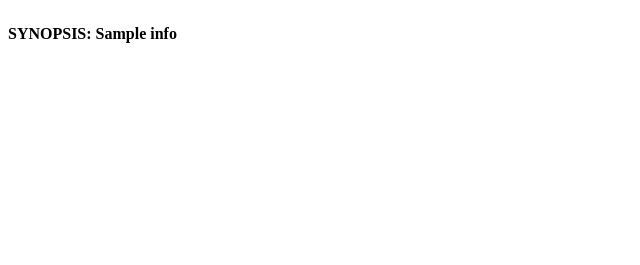
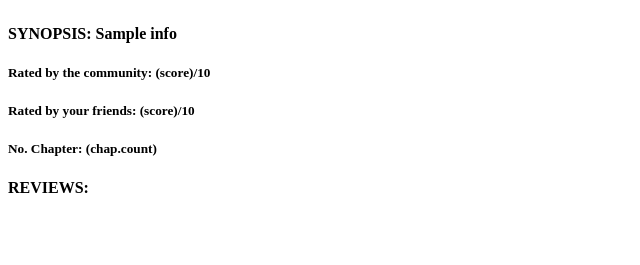
Before and after one commit to ochxco/teamnojeb8, a Python web app: template templates/manga.html in a window 1280 px wide. Shown: the part 535-800 px from the top of the page, without its empty margins (0-640 px from the left). Run offline with Jinja, Linux system fonts and the light colour scheme; the template is opened without the code that fills it: most values are stand-ins (such as "Sample title", 1, 10 or a date in 2020); some libraries are stand-ins or nearby versions.

Commit message:
added summary box with scores and volume count; will have to add actual values into the dictionary, right now its just literaly (score)

```diff
--- a/templates/manga.html
+++ b/templates/manga.html
@@ -34,8 +34,15 @@
         <button type='submit' id="favorite">{{favoritetext}}</button>
       </form>
     </div>
+    <div class='square' id='summary'>
+      <h5>Rated by the community: (score)/10</h5>
+      <h5>Rated by your friends: (score)/10</h5>
+      <h5>No. Chapter: (chap.count)</h5>
+    </div>
     <div class="reviews">
+      <h4>REVIEWS:</h4>
     </div>
+
   </body>
 
 </html>
```
